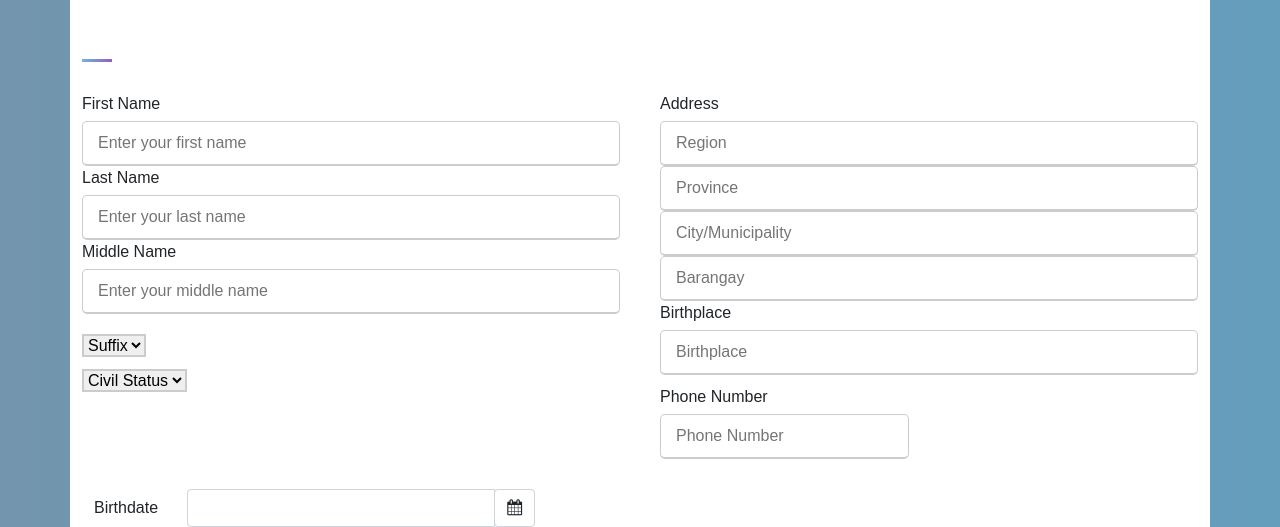
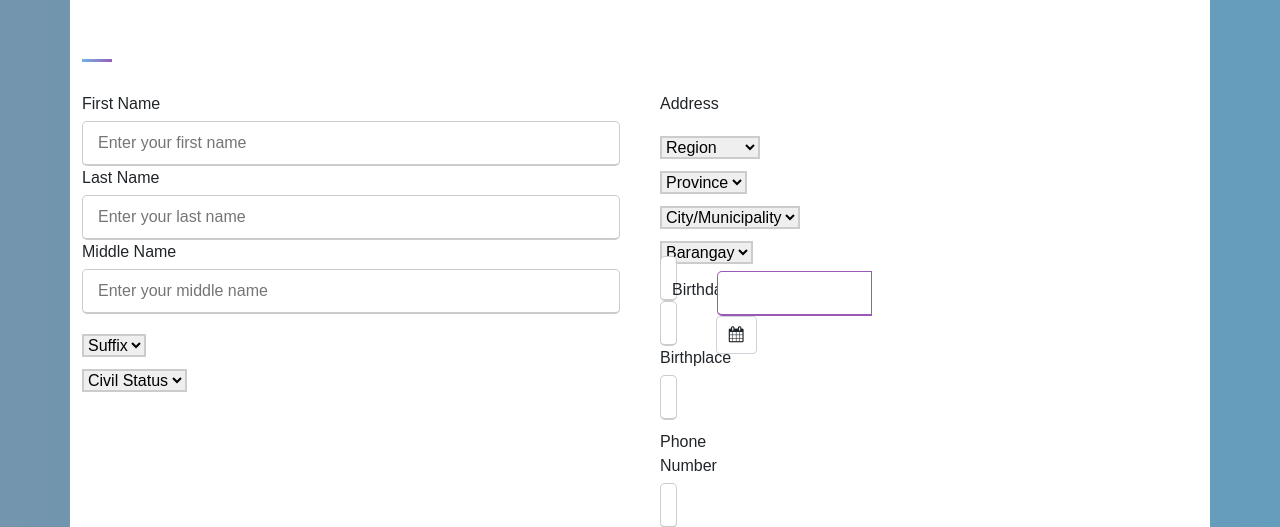
Before and after one commit to lukeeetoledo/BARIS, a PHP site: page /ElectiveProject/signup.php in a window 1280 px wide. Shown: the part 922-1449 px from the top of the page. Run offline with PHP 8.4, Linux system fonts and the light colour scheme; tables that the repository leaves empty or names only in its code hold one stand-in row (values such as "Sample post").

Commit message:
Registration

```diff
--- /dev/null
+++ b/API_region.php
@@ -0,0 +1,16 @@
+<?php
+include 'SYSTEM_config.php';
+
+$query_Get_region = "SELECT * FROM system_region_tbl ORDER BY region_sort";
+$result_Get_region = mysqli_query($conn, $query_Get_region);
+
+if($result_Get_region){
+    $region_combo_box =  '<div class="form-wrapper" required> <select id="s_region" name="txt_region" class="civilstatus" onChange="Get_Province(this.value);"> <option disabled selected>Region</option>';
+    while( $region_row = mysqli_fetch_assoc($result_Get_region)){
+        $region_combo_box = $region_combo_box . '<option value="'.$region_row['region_code'].'">'.$region_row['region_name'].'</option>';
+    }
+    $region_combo_box = $region_combo_box . '</select></div>';
+}
+
+
+?>
--- a/API_signup.php
+++ b/API_signup.php
@@ -2,9 +2,6 @@
 include 'SYSTEM_config.php';
 session_start();
 
-// if (isset($_SESSION["user_ID"])) {
-//     header("Location: home.html");
-// }
 
 if(isset($_POST['txt_Fname']) && isset($_POST['txt_Mname'])&& isset($_POST['txt_Lname'])
     && isset($_POST['txt_Suffix'])&& isset($_POST['txt_Gender'])&& isset($_POST['txt_Birthdate'])
--- a/CSS/signup.css
+++ b/CSS/signup.css
@@ -188,5 +188,4 @@
 }
 .user-details::-webkit-scrollbar{
     width: 0;
-
-}
+}}
--- a/homepage.php
+++ b/homepage.php
@@ -43,7 +43,7 @@
               <li><a class="dropdown-item" href="#"> Submenu item 3 </a></li>
             </ul>
           </li>
-          <button class="btn btn-primary ms-lg-3">Logout</button>
+          <a class="btn btn-primary ms-lg-3" href="API_logout.php">Logout</a>
         </ul>
       </div>
     </div>
--- a/login.php
+++ b/login.php
@@ -1,9 +1,3 @@
-<?php
-session_start();
-if (isset($_SESSION["user_ID"])) {
-  header("Location: home.php");
-}
-?>
 
 <!DOCTYPE html>
 <!-- Created By CodingLab - www.codinglabweb.com -->
--- a/signup.php
+++ b/signup.php
@@ -1,3 +1,7 @@
+<?php
+include 'API_region.php';
+?>
+
 <!DOCTYPE html>
 <html lang="en">
 <head>
@@ -52,9 +56,28 @@
 
                     <div class="input-box">
                             <span class="details">Address</span>
-                            <input type="text" name="txt_Region"placeholder="Region" required>
-                            <input type="text" name="txt_Province" placeholder="Province" required>
-                            <input type="text" name="txt_Citymunnicipality" placeholder="City/Municipality" required>
+                           <!-- REGION -->
+                            <?php echo $region_combo_box; ?>
+                            <!-- PROVINCE -->
+                            <div id="province" class="form-wrapper" required>
+                            <select name="txt_province" class="civilstatus">
+                                <option disabled selected>Province</option>
+                            </select>
+                        </div>
+                        <!-- CITYMUNICIPALITY -->
+                        <div id="citymun" class="form-wrapper" required>
+                            <select  name="txt_citymun" class="civilstatus">
+                                <option disabled selected>City/Municipality</option>
+                            </select>
+                        </div>
+                        <!-- BARANGAY -->
+                        <div id="barangay" class="form-wrapper" required>
+                            <select  name="txt_barangay" class="civilstatus">
+                                <option disabled selected>Barangay</option>
+                            </select>
+                        </div>
+                        <div class="form-wrapper" required>
+                            <input type="text" name="txt_Citymunicipality" placeholder="City/Municipality" required>
                             <input type="text" name="txt_Barangay" placeholder="Barangay" required>
                             <span class="details">Birthplace</span>
                             <input type="text" name="txt_Region"placeholder="Birthplace" required>
@@ -84,7 +107,6 @@
                                 </div>
                             </form>
                         </section>
-
                         <script type="text/javascript">
                             $(function() {
                                 $('#datepicker').datepicker();
@@ -142,3 +164,52 @@
         </div>
 </body>
 </html>
+
+<script>
+    function Get_Province(region_code){
+        var x = document.getElementById("province");
+        var y = document.getElementById("citymun");
+        var z = document.getElementById("barangay");
+
+
+        const xhttp = new XMLHttpRequest();
+        xhttp.onload = function() {
+            x.innerHTML = this.responseText;
+            y.innerHTML = '<select  name="txt_citymun" class="civilstatus"><option disabled selected>City/Municipality</option></select>';
+            z.innerHTML = '<select  name="txt_barangay" class="civilstatus"><option disabled selected>Barangay</option></select>';
+
+
+        }
+        xhttp.open("GET", "API_province.php?region=" + region_code);
+        xhttp.send();
+    }
+    function Get_CityMun(province_code){
+        var x = document.getElementById("citymun");
+        var y = document.getElementById("s_region");
+        var z = document.getElementById("barangay");
+        var region_code = y.value;
+
+        const xhttp = new XMLHttpRequest();
+        xhttp.onload = function() {
+            x.innerHTML = this.responseText;
+            z.innerHTML = '<select  name="txt_barangay" class="civilstatus"><option disabled selected>Barangay</option></select>';
+
+        }
+        xhttp.open("GET", "API_citymun.php?region=" + region_code + "&province=" + province_code);
+        xhttp.send();
+    }
+    function Get_Barangay(citymun_code){
+        var x = document.getElementById("barangay");
+        var y = document.getElementById("s_province");
+        var z = document.getElementById("s_region");
+        var province_code = y.value;
+
+        const xhttp = new XMLHttpRequest();
+        xhttp.onload = function() {
+            x.innerHTML = this.responseText;
+
+        }
+        xhttp.open("GET", "API_barangay.php?province=" + province_code + "&citymun=" + citymun_code);
+        xhttp.send();
+    }
+</script>
```
Also changed, not shown: API_barangay.php (added, +21 -0 lines), API_citymun.php (added, +20 -0 lines), API_login.php (+2 -5 lines), API_province.php (added, +19 -0 lines), home.php (deleted, +0 -22 lines).
